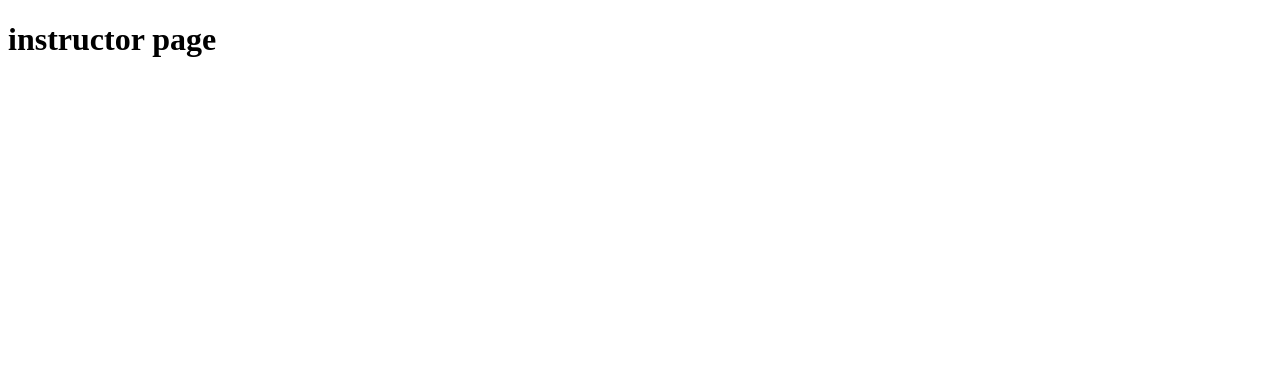
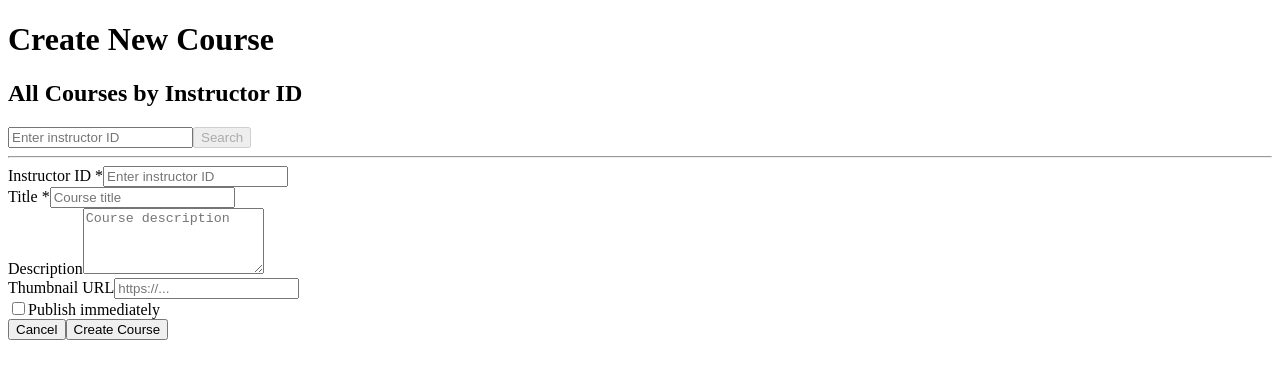
Before and after one commit to sitthikorns67-svg/ProCSC350, a Next.js app: page /instructor in a window 1280 px wide. Shown: the top 378 px of the page. Built offline with nearby package versions, Linux system fonts and the light colour scheme.

Commit message:
can search course instructor

```diff
--- a/app/api/courses/route.js
+++ b/app/api/courses/route.js
@@ -1,5 +1,21 @@
+import { NextResponse } from 'next/server'
 export async function GET() {
   const res = await fetch('https://online-cours-api-puap.vercel.app/api/courses')
   const data = await res.json()
   return Response.json(data, { status: res.status })
 }
+
+export async function POST(request) {
+  const body = await request.json()
+  const BASE_URL = 'https://online-cours-api-puap.vercel.app'
+  const { instructor_id, title, description, thumbnail_url, is_published } = body
+
+  const res = await fetch(`${BASE_URL}/api/courses`, {
+    method: 'POST',
+    headers: { 'Content-Type': 'application/json' },
+    body: JSON.stringify({ instructor_id, title, description, thumbnail_url, is_published }),
+  })
+
+  const data = await res.json()
+  return NextResponse.json(data, { status: res.status })
+}
--- a/app/api/users/route.js
+++ b/app/api/users/route.js
@@ -8,5 +8,8 @@ export async function POST(request) {
   })
 
   const data = await res.json()
-  return Response.json(data, { status: res.status })
+  return Response.json(data, {
+    id: res.id
+    status: res.status
+   })
 }
--- a/app/instructor/page.js
+++ b/app/instructor/page.js
@@ -1,11 +1,193 @@
-import React from 'react'
+'use client'
 
-export default function page() {
+import { useState } from 'react'
+import { useRouter } from 'next/navigation'
+
+export default function CreateCoursePage() {
+  const router = useRouter()
+  const [loading, setLoading] = useState(false)
+  const [error, setError] = useState(null)
+  const [courses, setCourses] = useState([])
+  const [instructorSearchId, setInstructorSearchId] = useState('')
+
+  const [form, setForm] = useState({
+    instructor_id: '',
+    title: '',
+    description: '',
+    thumbnail_url: '',
+    is_published: false,
+  })
+
+  function handleChange(e) {
+    const { name, value, type, checked } = e.target
+    setForm((prev) => ({
+      ...prev,
+      [name]: type === 'checkbox' ? checked : value,
+    }))
+  }
+
+  async function handleSearchByInstructor() {
+    if (!instructorSearchId) return
+    setLoading(true)
+    setError(null)
+    setCourses([])
+    try {
+      const res = await fetch(`/api/courses?instructor_id=${instructorSearchId}`)
+      if (!res.ok) throw new Error('Failed to fetch courses')
+      const data = await res.json()
+      setCourses(data)
+    } catch (err) {
+      setError(err.message)
+    } finally {
+      setLoading(false)
+    }
+  }
+
+  async function handleSubmit() {
+    if (!form.instructor_id) {
+      setError('Instructor ID is required')
+      return
+    }
+    if (!form.title) {
+      setError('Title is required')
+      return
+    }
+    setLoading(true)
+    setError(null)
+    try {
+      const res = await fetch('/api/courses', {
+        method: 'POST',
+        headers: { 'Content-Type': 'application/json' },
+        body: JSON.stringify({
+          instructor_id: Number(form.instructor_id),
+          title: form.title,
+          description: form.description,
+          thumbnail_url: form.thumbnail_url,
+          is_published: form.is_published,
+        }),
+      })
+      const data = await res.json()
+      if (!res.ok) throw new Error(data.error)
+      router.push('/instructor')
+    } catch (err) {
+      setError(err.message)
+    } finally {
+      setLoading(false)
+    }
+  }
+
   return (
     <div>
+      <h1>Create New Course</h1>
+
+      {/* Search by Instructor ID */}
       <div>
-        <h1>instructor page</h1>
+        <h2>All Courses by Instructor ID</h2>
+        <input
+          type="number"
+          value={instructorSearchId}
+          onChange={(e) => setInstructorSearchId(e.target.value)}
+          placeholder="Enter instructor ID"
+          onKeyDown={(e) => e.key === 'Enter' && handleSearchByInstructor()}
+        />
+        <button onClick={handleSearchByInstructor} disabled={loading || !instructorSearchId}>
+          {loading ? 'Searching...' : 'Search'}
+        </button>
       </div>
+
+      {courses.length > 0 && (
+        <div>
+          <p>Found {courses.length} course(s)</p>
+          {courses.map((c) => (
+            <div key={c.id}>
+              <p>ID: {c.id}</p>
+              <p>Title: {c.title}</p>
+              <p>Description: {c.description}</p>
+              <p>Status: {c.is_published ? 'Published' : 'Draft'}</p>
+              {c.thumbnail_url && (
+                <img src={c.thumbnail_url} alt={c.title} width={200} />
+              )}
+              <hr />
+            </div>
+          ))}
+        </div>
+      )}
+
+      {courses.length === 0 && instructorSearchId && !loading && (
+        <p>No courses found for instructor ID: {instructorSearchId}</p>
+      )}
+
+      <hr />
+
+      {/* Create Form */}
+      <div>
+        <label>Instructor ID *</label>
+        <input
+          type="number"
+          name="instructor_id"
+          value={form.instructor_id}
+          onChange={handleChange}
+          placeholder="Enter instructor ID"
+        />
+      </div>
+
+      <div>
+        <label>Title *</label>
+        <input
+          type="text"
+          name="title"
+          value={form.title}
+          onChange={handleChange}
+          placeholder="Course title"
+        />
+      </div>
+
+      <div>
+        <label>Description</label>
+        <textarea
+          name="description"
+          value={form.description}
+          onChange={handleChange
+          }
+          placeholder="Course description"
+          rows={4}
+        />
+      </div>
+
+      <div>
+        <label>Thumbnail URL</label>
+        <input
+          type="text"
+          name="thumbnail_url"
+          value={form.thumbnail_url}
+          onChange={handleChange}
+          placeholder="https://..."
+        />
+        {form.thumbnail_url && (
+          <img src={form.thumbnail_url} alt="preview" width={200} />
+        )}
+      </div>
+
+      <div>
+        <label>
+          <input
+            type="checkbox"
+            name="is_published"
+            checked={form.is_published}
+            onChange={handleChange}
+          />
+          Publish immediately
+        </label>
+      </div>
+
+      {error && <p>Error: {error}</p>}
+
+      <button onClick={() => router.back()} disabled={loading}>
+        Cancel
+      </button>
+      <button onClick={handleSubmit} disabled={loading}>
+        {loading ? 'Creating...' : 'Create Course'}
+      </button>
     </div>
   )
 }
--- a/app/login/page.js
+++ b/app/login/page.js
@@ -23,7 +23,7 @@ export default function LoginPage() {
       });
 
       const data = await res.json();
-      localStorage.setItem('user', JSON.stringify(data))
+      console.log(data)
 
       if (!res.ok) throw new Error(data.message || 'email หรือ รหัสผ่านไม่ถูกต้อง');
 
@@ -35,7 +35,6 @@ export default function LoginPage() {
         const redirectPath = {
           student: '/course',
           instructor: '/instructor',
-          admin: '/admin',
         }[data.user.role];
 
         if (redirectPath) {
--- a/app/register/page.js
+++ b/app/register/page.js
@@ -98,7 +98,6 @@ export default function Page() {
           <select id="role" name="role" defaultValue="student">
             <option value="student">Student</option>
             <option value="instructor">Instructor</option>
-            <option value="admin">Admin</option>
           </select>
         </div>
 
```
